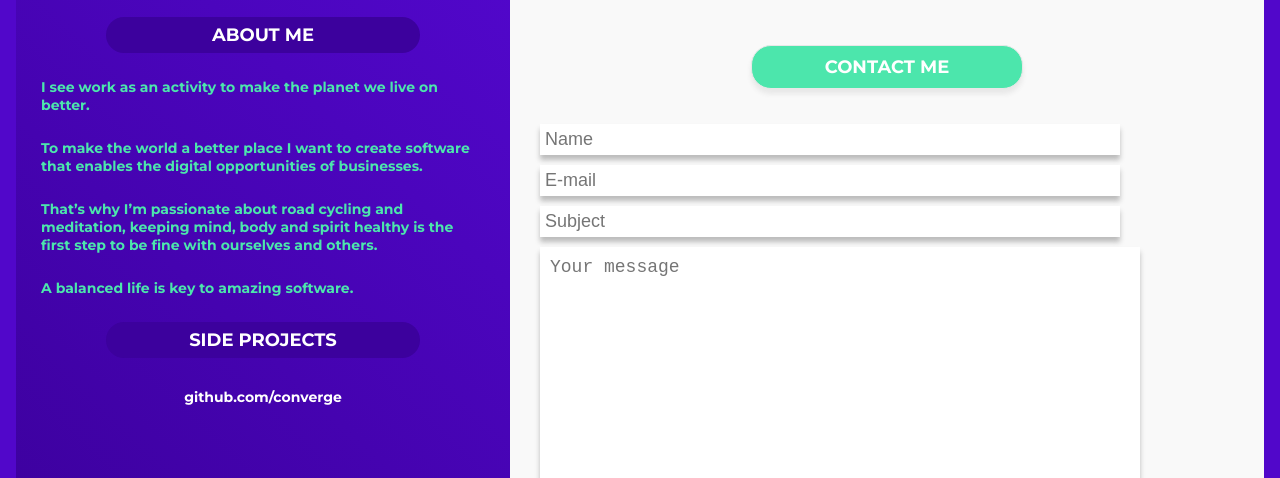
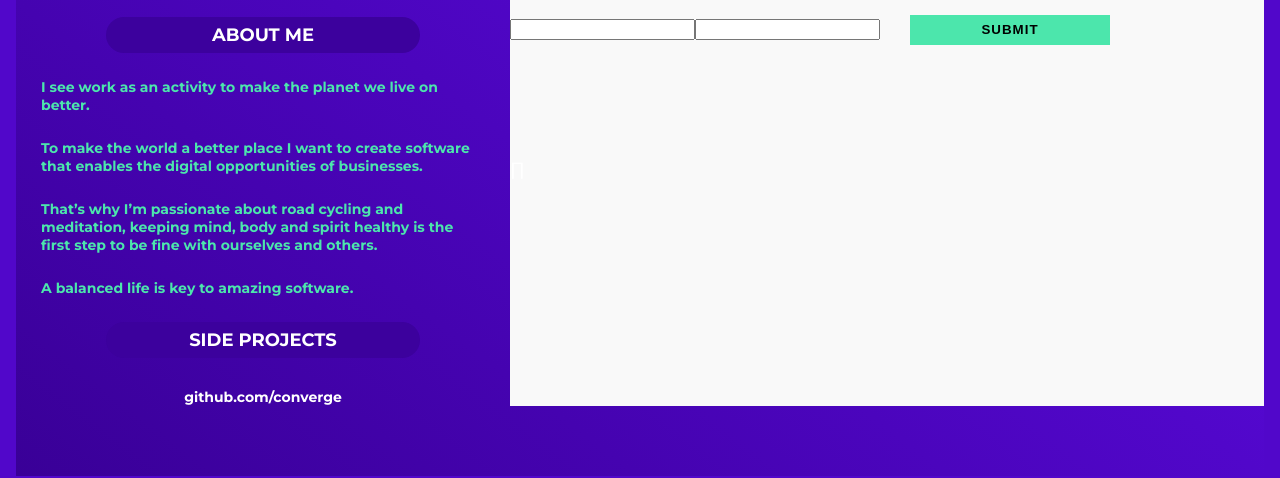
Before and after one commit to converge/personal-website, a Gatsby site in the folder frontend/: page / in a window 1280 px wide. Shown: the part 474-952 px from the top of the page. Built offline with nearby package versions, Linux system fonts and the light colour scheme; Gatsby itself is replaced by a stand-in of ours.

Commit message:
form test

```diff
--- a/frontend/package.json
+++ b/frontend/package.json
@@ -19,6 +19,7 @@
     "react-dom": "^16.13.0",
     "react-ga": "^2.7.0",
     "react-helmet": "^5.2.1",
+    "react-hook-form": "^5.0.1",
     "react-markdown": "^4.3.1",
     "react-router-dom": "^5.1.2",
     "react-scripts": "^3.4.0",
@@ -42,9 +43,6 @@
     "not op_mini all"
   ],
   "devDependencies": {
-    "cypress": "^4.1.0",
-    "faker": "^4.1.0",
-    "mocha": "^6.2.2",
-    "supertest": "^4.0.2"
+    "cypress": "^4.1.0"
   }
 }
--- a/frontend/src/components/Blog/posts.jsx
+++ b/frontend/src/components/Blog/posts.jsx
@@ -16,7 +16,6 @@ const Blog = ({blogPosts}) => {
 
   return (
     <div className="content-block blog-area">
-      {console.log(postsList)}
       <section>
         <p className="title-bar">BLOG</p>
       </section>
--- a/frontend/src/components/EmailForm/index.jsx
+++ b/frontend/src/components/EmailForm/index.jsx
@@ -1,5 +1,6 @@
 import React from 'react'
-import {Formik, Field, Form, ErrorMessage} from 'formik'
+// import {Formik, Field, Form, ErrorMessage} from 'formik'
+import {useForm} from 'react-hook-form';
 import './style.css'
 
 const encode = (data) => {
@@ -8,78 +9,123 @@ const encode = (data) => {
     .join("&");
 }
 
-const EmailForm = () => (
-  <div>
-    <div className="content-block contact-me-area">
-      <section>
-        <p className="title-bar">CONTACT ME</p>
-      </section>
-      <div className="form-main">
+const EmailForm = () => {
+  const {handleSubmit, register, errors} = useForm();
 
-        <Formik
-          initialValues={{
-            name: '',
-            email: '',
-            subject: '',
-            msg: '',
-          }}
+  const onSubmit = (values) => {
+    console.log('hello')
+    console.log(values)
+    fetch("/", {
+      method: "POST",
+      headers: { "Content-Type": "application/x-www-form-urlencoded" },
+      body: encode({ "form-name": "contact", values })
+    })
+      .then(() => alert("Success!"))
+      .catch(error => alert(error));
+  }
+  return (
+    <form onSubmit={handleSubmit(onSubmit)} method="post">
 
-          validate={values => {
-            let errors = {}
-            if (!values.name) {
-              errors.name = 'Name is required'
-            } else if (!values.email) {
-              errors.email = 'E-mail is required'
-            } else if (!/^[A-Z0-9._%+-]+@[A-Z0-9.-]+\.[A-Z]{2,}$/i.test(values.email)) {
-              errors.email = 'Invalid email address'
-            } else if (!values.subject) {
-              errors.subject = 'Subject is required'
-            } else if (!values.msg) {
-              errors.msg = 'The email content is empty'
-            }
-            return errors
-          }}
+      <input name="email"
+             type="email"
+             ref={register({
+               required: 'Required',
+               pattern: {
+                 value: /^[A-Z0-9._%+-]+@[A-Z0-9.-]+\.[A-Z]{2,4}$/i,
+                 message: "invalid email address"
+               }
+             })}
+      />
+      {errors.email && console.log(errors.email.message)}
 
-          onSubmit={(values) => {
-            fetch("/", {
-              method: "POST",
-              headers: {"Content-Type": "application/x-www-form-urlencoded"},
-              body: encode({"contact": "contact", values})
-            })
-              .then(() => alert("Success!"))
-              .catch(error => alert(error));
-          }}
-          render={x => (
-            <Form name="contact" data-netlify="true" data-netlify-honeypot="bot-field">
-              <input type="hidden" name="form-name" value="contact"/>
-              <div className="form-item">
-                <Field name='name' type='text' placeholder='Name'/>
-              </div>
-              <div className="form-item">
-                <Field name='email' type='email' placeholder='E-mail'/>
-              </div>
-              <div className="form-item">
-                <Field name='subject' type='text' placeholder='Subject'/>
-              </div>
-              <div className="form-item">
-                <Field component='textarea' className="textarea-field" name='msg' placeholder='Your message'/>
-              </div>
-              <ErrorMessage name='name' className='field-validation' component='div'/>
-              <ErrorMessage name='email' className='field-validation' component='div'/>
-              <ErrorMessage name='subject' className='field-validation' component='div'/>
-              <ErrorMessage name='msg' className='field-validation' component='div'/>
-              <div className={`form-sending ${x.status ? x.status.css : ''}`}>
-                {x.status ? x.status.success : ''}
-              </div>
-              <div className="form-item">
-                <button type='submit' disabled={x.isSubmitting}>Submit</button>
-              </div>
-            </Form>
-          )}
-        />
-      </div>
-    </div>
-  </div>
-)
+      <input
+        name="username"
+        ref={register({
+          validate: value => value !== "admin" || "Nice try!"
+        })}
+      />
+      {errors.username && errors.username.message}
+      <button type="submit">Submit</button>
+    </form>
+  )
+}
 
-export default EmailForm
+export default EmailForm;
+//
+// const EmailForm = () => (
+//   <div>
+//     <div className="content-block contact-me-area">
+//       <section>
+//         <p className="title-bar">CONTACT ME</p>
+//       </section>
+//       <div className="form-main">
+//
+//         <Formik
+//           initialValues={{
+//             'name': '',
+//             'email': '',
+//             'subject': '',
+//             'msg': '',
+//             'bot-field': '',
+//             'form-name': 'contact',
+//           }}
+//
+//           validate={values => {
+//             let errors = {}
+//             if (!values.name) {
+//               errors.name = 'Name is required'
+//             } else if (!values.email) {
+//               errors.email = 'E-mail is required'
+//             } else if (!/^[A-Z0-9._%+-]+@[A-Z0-9.-]+\.[A-Z]{2,}$/i.test(values.email)) {
+//               errors.email = 'Invalid email address'
+//             } else if (!values.subject) {
+//               errors.subject = 'Subject is required'
+//             } else if (!values.msg) {
+//               errors.msg = 'The email content is empty'
+//             }
+//             return errors
+//           }}
+//
+//           onSubmit={(values) => {
+//             fetch("/", {
+//               method: "POST",
+//               headers: {"Content-Type": "application/x-www-form-urlencoded"},
+//               body: encode({"contact": "contact", values})
+//             })
+//               .then(() => alert("Success!"))
+//               .catch(error => alert(error));
+//           }}
+//           render={x => (
+//             <Form name="contact" data-netlify="true" data-netlify-honeypot="bot-field">
+//               <input type="hidden" name="form-name" value="contact"/>
+//               <div className="form-item">
+//                 <Field name='name' type='text' placeholder='Name'/>
+//               </div>
+//               <div className="form-item">
+//                 <Field name='email' type='email' placeholder='E-mail'/>
+//               </div>
+//               <div className="form-item">
+//                 <Field name='subject' type='text' placeholder='Subject'/>
+//               </div>
+//               <div className="form-item">
+//                 <Field component='textarea' className="textarea-field" name='msg' placeholder='Your message'/>
+//               </div>
+//               <ErrorMessage name='name' className='field-validation' component='div'/>
+//               <ErrorMessage name='email' className='field-validation' component='div'/>
+//               <ErrorMessage name='subject' className='field-validation' component='div'/>
+//               <ErrorMessage name='msg' className='field-validation' component='div'/>
+//               <div className={`form-sending ${x.status ? x.status.css : ''}`}>
+//                 {x.status ? x.status.success : ''}
+//               </div>
+//               <div className="form-item">
+//                 <button type='submit' disabled={x.isSubmitting}>Submit</button>
+//               </div>
+//             </Form>
+//           )}
+//         />
+//       </div>
+//     </div>
+//   </div>
+// )
+//
+// export default EmailForm
```
Also changed, not shown: 3 other files.
